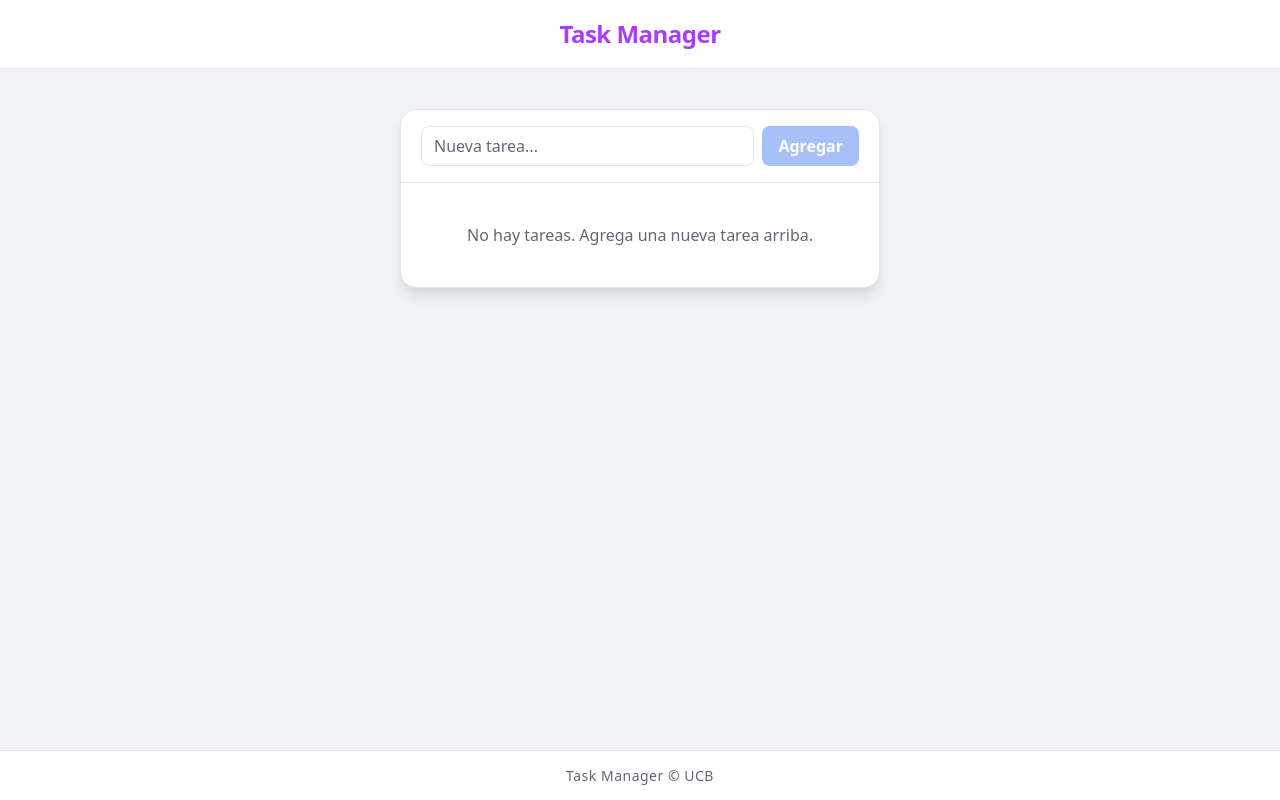
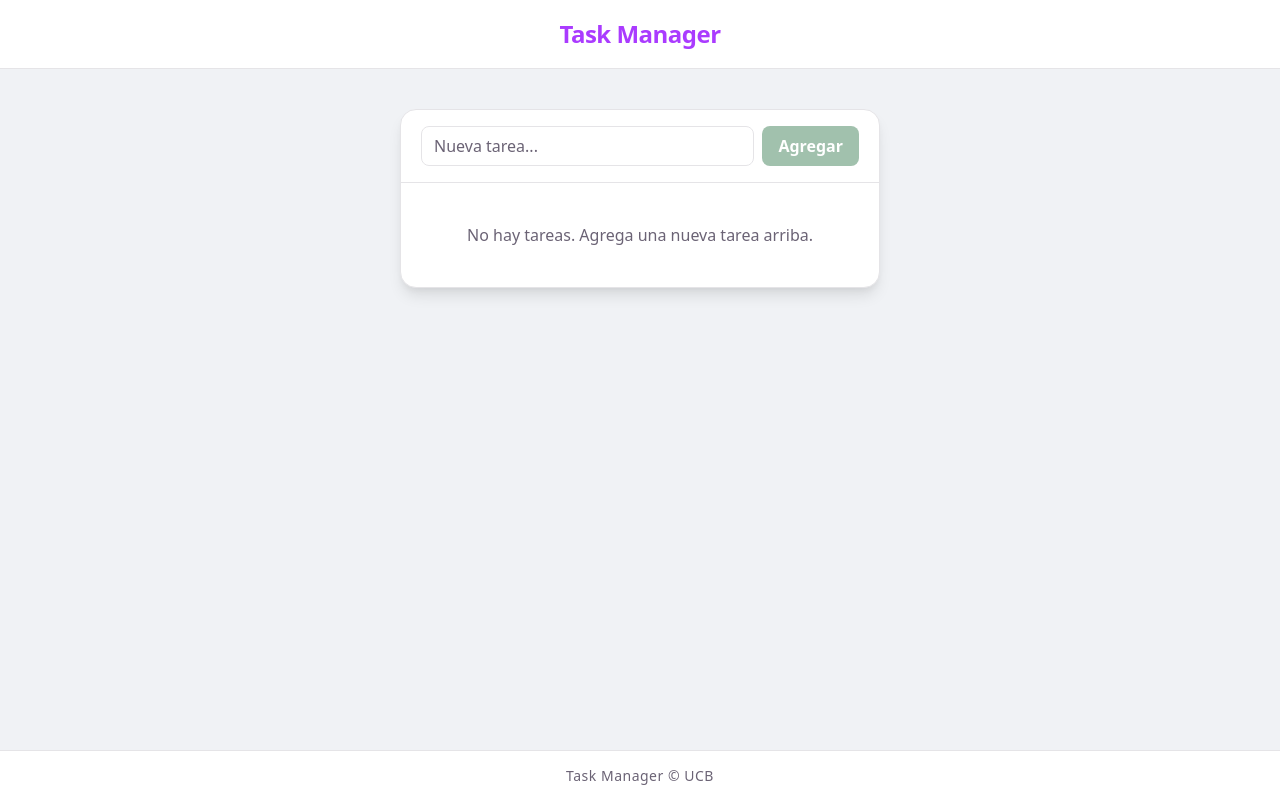
Before and after one commit to c-ferrufino/task-manager-react, a React (Vite) app: page / in a window 1280 px wide. Built offline with nearby package versions, Linux system fonts and the light colour scheme; no server answers.

Commit message:
style: update main button color

```diff
--- a/src/components/TaskInput.css
+++ b/src/components/TaskInput.css
@@ -31,7 +31,7 @@
   font-size: 16px;
   font-family: inherit;
   font-weight: 600;
-  background: #2563eb;
+  background: #166534;
   color: #fff;
   border: none;
   border-radius: 8px;
```
Also changed, not shown: 1 other file (tests, documents, lock files or other folders).
